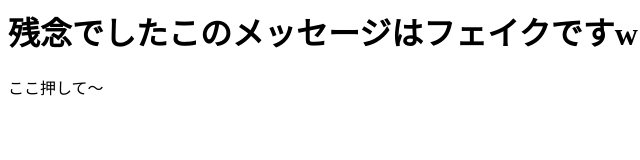
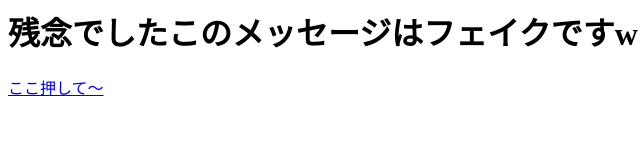
Before and after one commit to ankoromochi23/ankoromochi23.github.io, a plain HTML site: page index.html in a window 1280 px wide. Shown: the full height of the page, 0-640 px from the left. Drawn offline with Linux system fonts and the light colour scheme.

Commit message:
Update index.html

```diff
--- a/index.html
+++ b/index.html
@@ -6,6 +6,6 @@
 </head>
 <body>
   <h1>残念でしたこのメッセージはフェイクですw</h1>
-  <a herf="http://042933964230.com"title="あなたは追加されました。">ここ押して〜</a>
+  <a href="http://042933964230.com"title="あなたは追加されました。">ここ押して〜</a>
 </body>
 </html>
```
